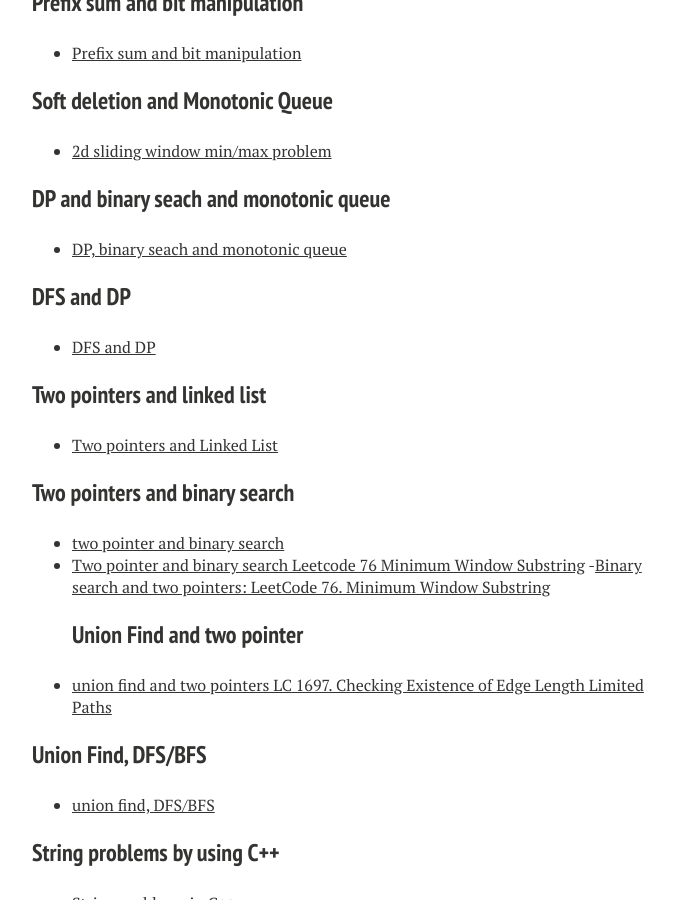
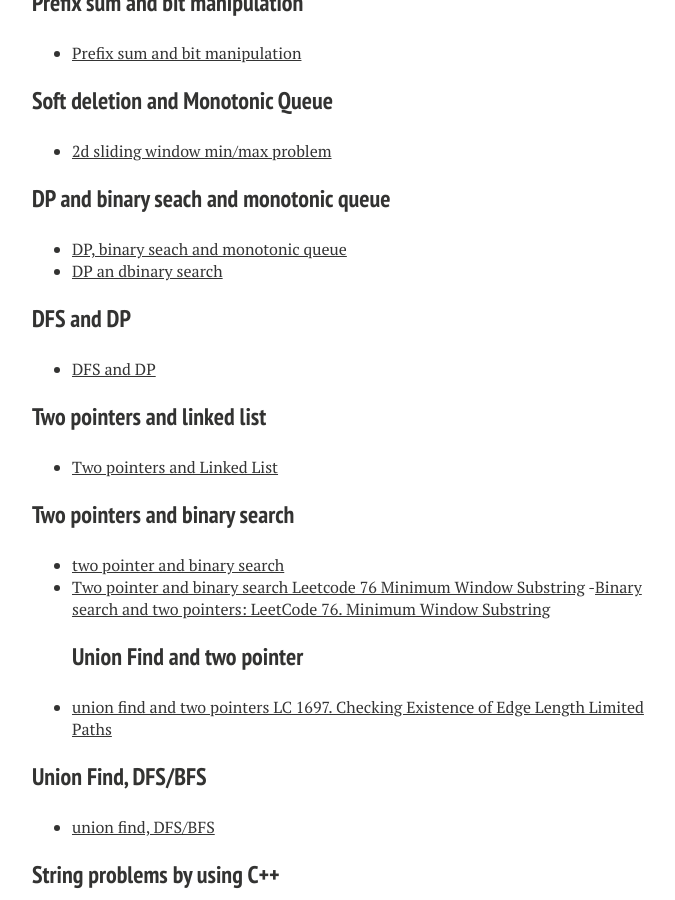
Before and after one commit to xiaokeshen/xiaokeshen.github.io, a Jekyll site: the page built from SoftwareEngineering/index.md, in a window 1280 px wide and 900 px high, scrolled down 8989 px. Shown: the whole window, without its empty margins (288-963 px from the left). Built offline with Jekyll 4.4.1, drawn with Linux system fonts in a browser that asks for light colours; nearby versions of some CDN libraries.

Commit message:
Add dp and binary search

```diff
--- a/SoftwareEngineering/index.md
+++ b/SoftwareEngineering/index.md
@@ -312,6 +312,7 @@ My 'Serious' coding got started since I became a student as a Computer Science M
 
 ### DP and binary seach and monotonic queue
 - [DP, binary seach and monotonic queue ](https://medium.com/@jim.morris.shen/dp-binary-search-and-monotonic-queue-fc176f7b21c7?source=friends_link&sk=ff461c1950c896faf5183017f7236a79)
+- [DP an dbinary search](https://jimmy-shen.medium.com/dp-and-binary-search-1ae6f4adf606)
 
 ### DFS and DP
 - [DFS and DP](https://medium.com/@jim.morris.shen/binary-seardfs-and-dp-e7fa99a8742d?source=friends_link&sk=85922ce20cfa65bfe684b7bf048d1c07)
```
